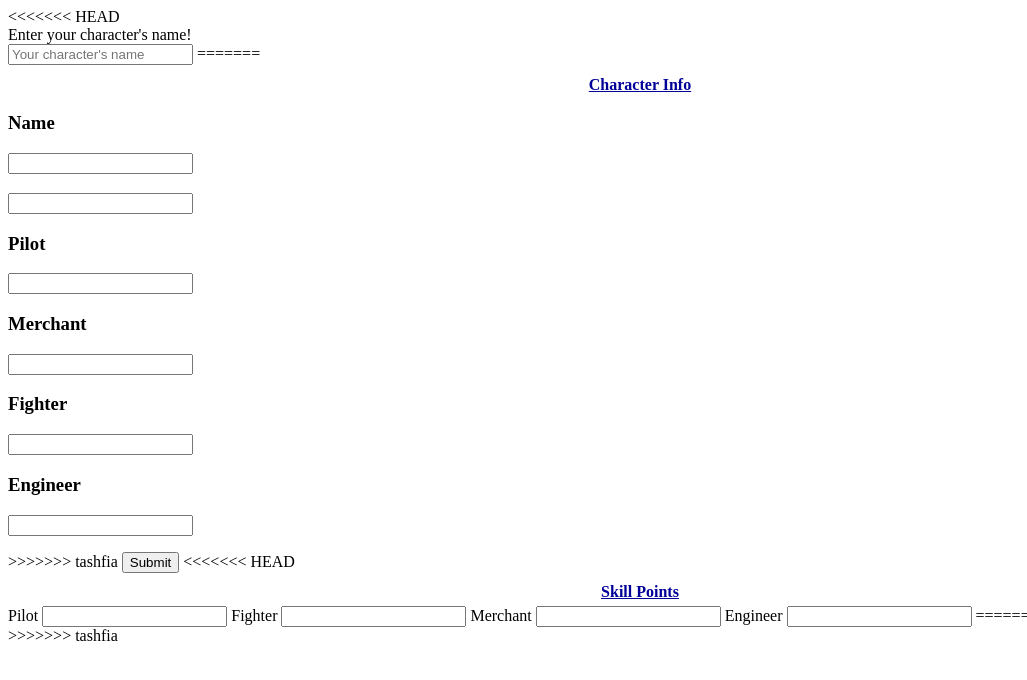
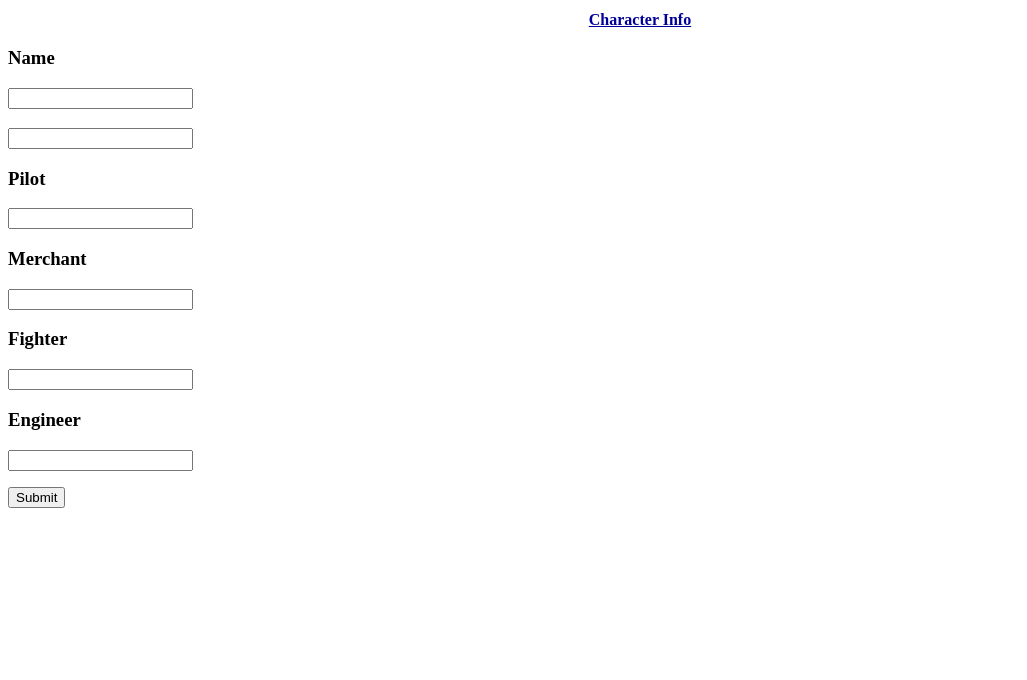
Before and after one commit to sauravghosal/spacetrader_brogrammers, a Flask app: template templates/character.html in a window 1280 px wide. Shown: the top 680 px of the page, without its empty margins (0-1027 px from the left). Run offline with Flask 2, Linux system fonts and the light colour scheme; the template is opened without the code that fills it, so the values that code supplies are empty, except form fields; form fields are guessed from the names that the template uses; some libraries are stand-ins or nearby versions.

Commit message:
M3 complete

```diff
--- a/templates/character.html
+++ b/templates/character.html
@@ -1,12 +1,5 @@
 <!DOCTYPE html>
 <html>
-<<<<<<< HEAD
-  <body>
-   <div class="character">
-      <label>Enter your character's name!</label>
-      <form method="POST">
-        {{ html_form.name_field(placeholder="Your character's name") }}
-=======
   <link href="StyleSheet.css" rel="stylesheet" type="text/css">
   <div class="container">
      <h1>Character Info</h1>
@@ -33,23 +26,7 @@
         <h3>{{ html_form.engineer.label }}</h3>
         <p>{{ html_form.engineer() }}</p>
 
->>>>>>> tashfia
         {{ html_form.submit() }}
     </form>
-<<<<<<< HEAD
-    </div>
-    <h1> Skill Points </h1>
-    <label>Pilot</label>
-    <input id="pilot_skill", type="text"></input>
-    <label>Fighter</label>
-    <input id="pilot_skill", type="text"></input>
-    <label>Merchant</label>
-    <input id="merchant_skill", type="text"></input>
-    <label>Engineer</label>
-    <input id="engineer_skill", type="text"></input>
-  </body>
-</html>
-=======
   </div>
   </html>
->>>>>>> tashfia
```
